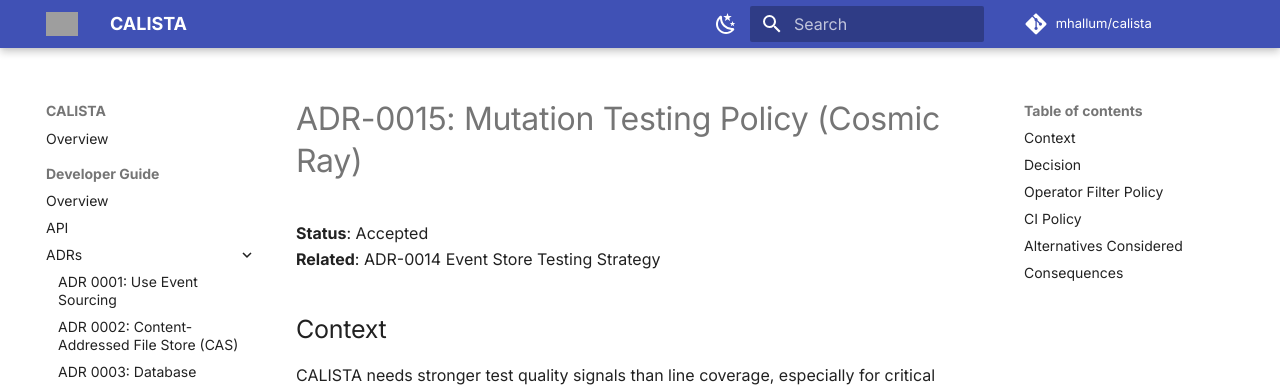
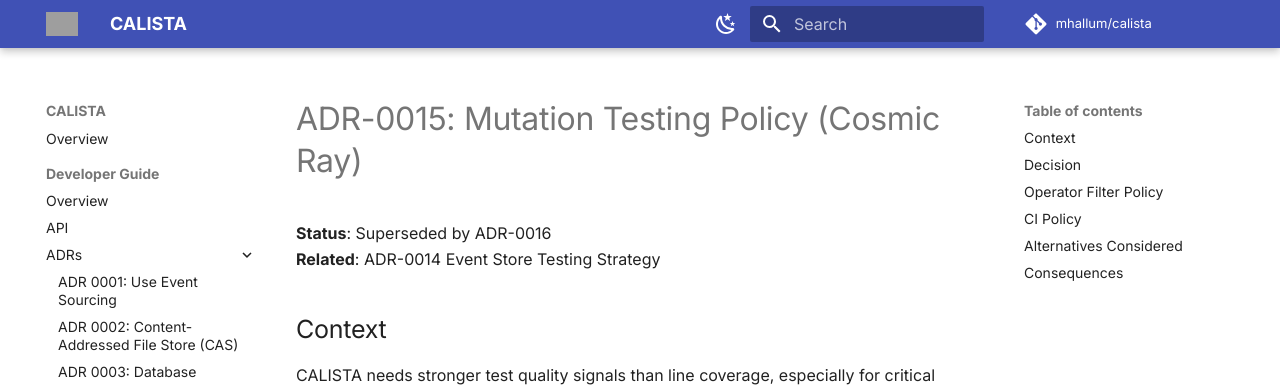
Before and after one commit to mhallum/calista, an MkDocs documentation site: the page built from docs/dev/adr/0015-mutation-testing-policy.md, in a window 1280 px wide and 900 px high. Shown: the top 391 px of the window. Built offline with MkDocs 1.6.1 and Material for MkDocs 9.7.7, drawn with Linux system fonts in a browser that asks for light colours; comment, search, counter and statistics services are not loaded; grey boxes are pictures that could not be loaded.

Commit message:
docs(adr): :memo: update status of ADR-0015 to superseded by ADR-0016

```diff
--- a/docs/dev/adr/0015-mutation-testing-policy.md
+++ b/docs/dev/adr/0015-mutation-testing-policy.md
@@ -1,6 +1,6 @@
 # ADR-0015: Mutation Testing Policy (Cosmic Ray)
 
-**Status**: Accepted <br>
+**Status**: Superseded by ADR-0016 <br>
 **Related**: ADR-0014 Event Store Testing Strategy
 
 ## Context
```
